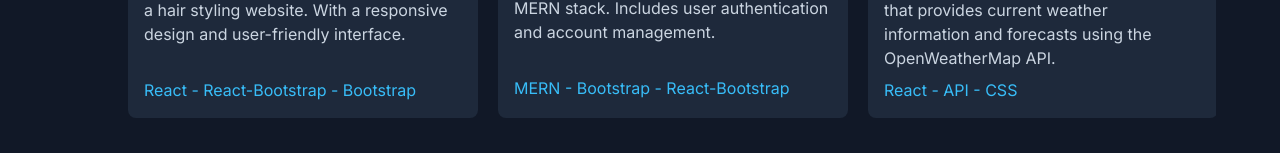
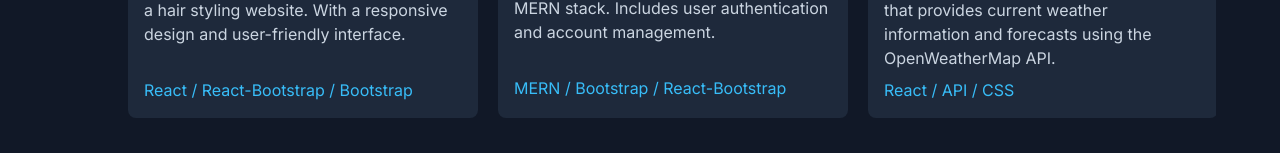
Before and after one commit to kadevirgil/Portfolio, a React (Vite) app in the folder portfolio/: page / in a window 1280 px wide. Shown: the part 2473-2626 px from the top of the page. Built offline with nearby package versions, Linux system fonts and the light colour scheme.

Commit message:
Renamed project files & cleanued up app.jsx and sidebar.jsx

```diff
--- a/portfolio/src/App.jsx
+++ b/portfolio/src/App.jsx
@@ -11,29 +11,17 @@ import Header from "./components/navbar/Header";
 
 const App = () => {
   return (
-    <div className="flex flex-col min-h-screen bg-gray-900 font-sans text-gray-300">
+    <div className="flex min-h-screen flex-col bg-gray-900 font-sans text-gray-300">
       <Header />
       <div className="flex flex-1">
         <SideBar />
-        <main className="flex-1 overflow-x-hidden items-center justify-center px-6 md:px-16">
-          <section className="hero-section">
+        <main className="flex-1 items-center justify-center overflow-x-hidden px-6 md:px-16">
           <Hero />
-          </section>
-          <section className="about-section">
           <About />
-          </section>
-          <section className="education-section">
           <Education />
-          </section>
-          <section className="projects-section">
           <Projects />
-          </section>
-          <section className="skills-section">
           <Skills />
-          </section>
-          <section className="contact-section">
           <Contact />
-          </section>
         </main>
       </div>
     </div>
--- a/portfolio/src/components/navbar/SideBar.jsx
+++ b/portfolio/src/components/navbar/SideBar.jsx
@@ -32,7 +32,7 @@ export const SideBar = () => {
       initial={{ x: -70 }}
       animate={{ x: 0 }}
       transition={{ duration: 1 }}
-      className={`no-scrollbar sticky selection:left-0 top-0 z-20 flex h-screen flex-col items-center py-0 my-0 bg-opacity-50 bg-gray-800 w-12 md:w-16`}
+      className="no-scrollbar sticky selection:left-0 top-0 z-20 flex h-screen flex-col items-center py-0 my-0 bg-opacity-50 bg-gray-800 w-12 md:w-16"
     >
       <SideBarLink
         selected={currentViewSection}
--- a/portfolio/src/components/projects/Projects.jsx
+++ b/portfolio/src/components/projects/Projects.jsx
@@ -32,7 +32,7 @@ const projects = [
     description:
       "A full-stack banking application using the MERN stack. Includes user authentication and account management.",
     image: bank,
-    link: "https://github.com/kadevirgil/portfolio/tree/main/Banking-App",
+    link: "https://github.com/kadevirgil/portfolio/tree/projects/Banking-App",
     skills: ["MERN", "Bootstrap", "React-Bootstrap"],
   },
   {
--- a/portfolio/src/components/projects/ProjectsCarousel.jsx
+++ b/portfolio/src/components/projects/ProjectsCarousel.jsx
@@ -45,7 +45,7 @@ const ProjectsCarousel = ({ projects }) => {
   };
 
   return (
-    <section className="flex justify-center pb-8" ref={ref}>
+    <section id="project-carousel" className="flex justify-center pb-8" ref={ref}>
       <div className="relative w-full overflow-hidden">
         <Reveal>
           <div className="mx-auto">
@@ -129,7 +129,7 @@ const Project = ({ image, title, description, link, live, skills }) => {
         <p className="text-pretty text-slate-300">{description}</p>
       </div>
       <div className="relative z-10 flex flex-wrap justify-start rounded-lg text-sky-400">
-        {skills.join(" - ")}
+        {skills.join(" / ")}
       </div>
     </motion.div>
   );
```
Also changed, not shown: 1 other file (tests, documents, lock files or other folders). Lines whose indentation alone changed are shown as unchanged.
